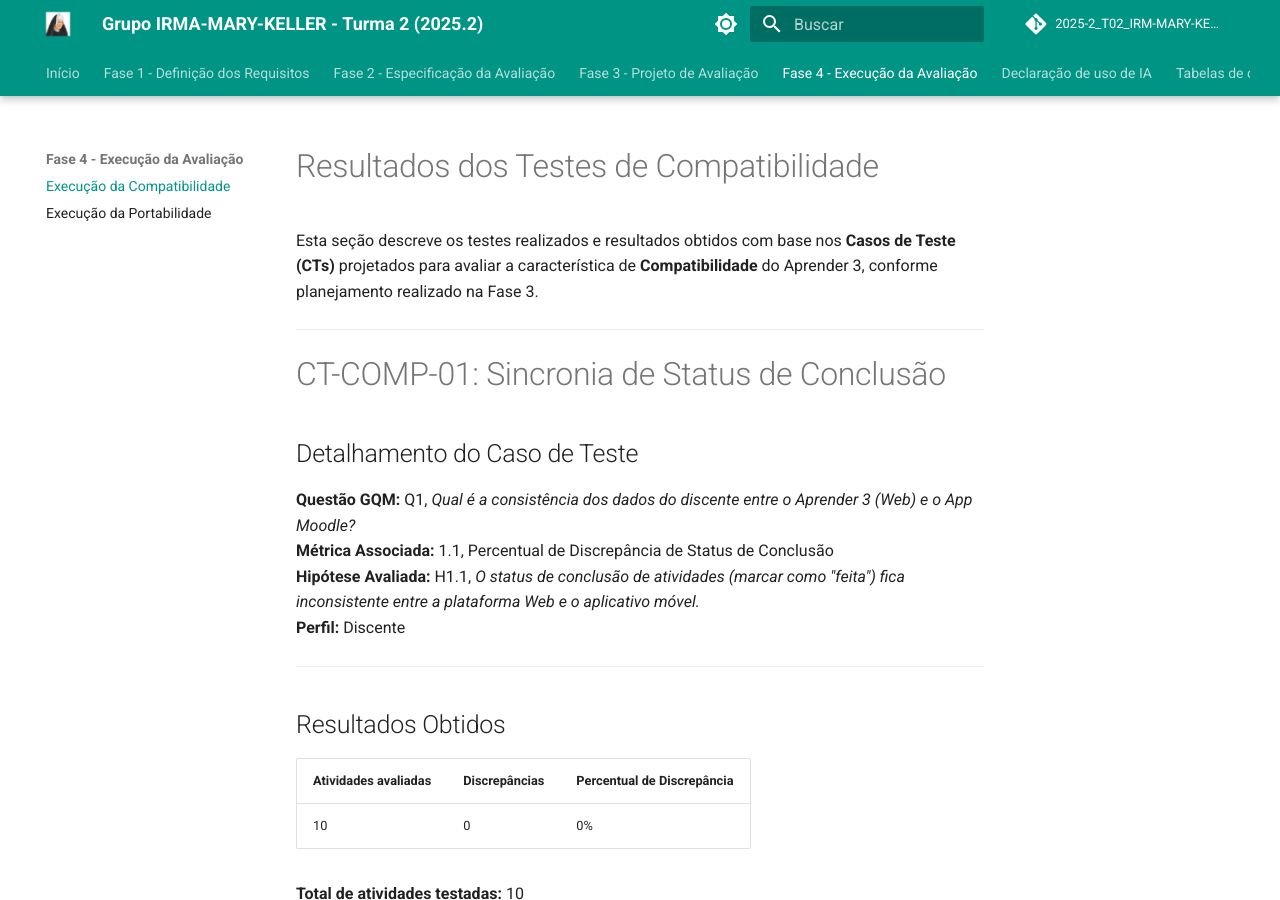
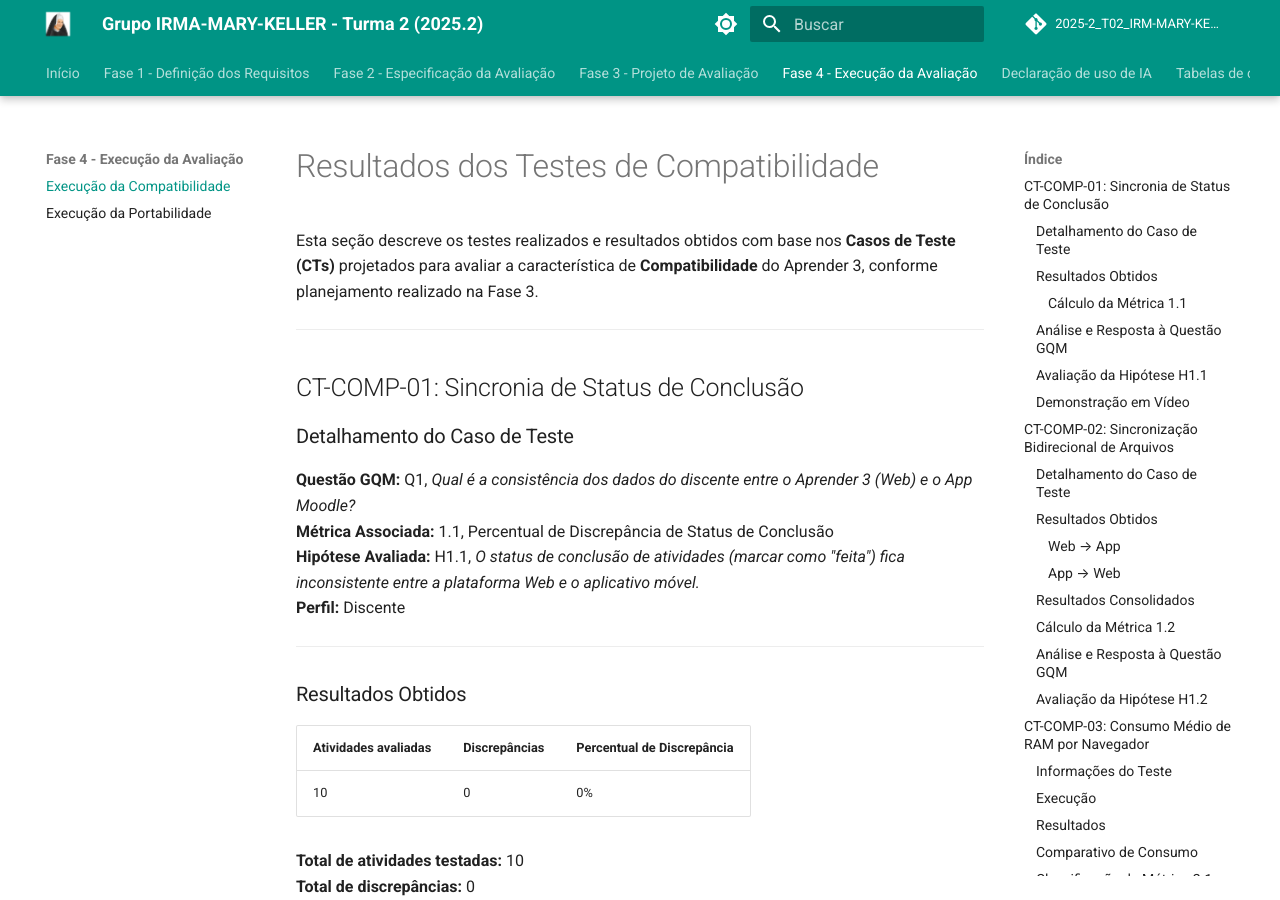
Before and after one commit to FCTE-Qualidade-de-Software-1/2025-2_T02_IRM-MARY-KELLER, an MkDocs documentation site: the page built from docs/fase_4/compatibilidade.md, in a window 1280 px wide and 900 px high. Built offline with MkDocs 1.6.1 and Material for MkDocs 9.7.7, drawn with Linux system fonts in a browser that asks for light colours; comment, search, counter and statistics services are not loaded.

Commit message:
fix: ajustes topicos

```diff
--- a/docs/fase_4/compatibilidade.md
+++ b/docs/fase_4/compatibilidade.md
@@ -3,9 +3,9 @@
 Esta seção descreve os testes realizados e resultados obtidos com base nos **Casos de Teste (CTs)** projetados para avaliar a característica de **Compatibilidade** do Aprender 3, conforme planejamento realizado na Fase 3.
 
 ---
-# CT-COMP-01: Sincronia de Status de Conclusão
+## CT-COMP-01: Sincronia de Status de Conclusão
 
-## Detalhamento do Caso de Teste
+### Detalhamento do Caso de Teste
 **Questão GQM:** Q1, *Qual é a consistência dos dados do discente entre o Aprender 3 (Web) e o App Moodle?*
 **Métrica Associada:** 1.1, Percentual de Discrepância de Status de Conclusão
 **Hipótese Avaliada:** H1.1, *O status de conclusão de atividades (marcar como "feita") fica inconsistente entre a plataforma Web e o aplicativo móvel.*
@@ -13,7 +13,7 @@
 
 ---
 
-## Resultados Obtidos
+### Resultados Obtidos
 
 | Atividades avaliadas | Discrepâncias | Percentual de Discrepância |
 |----------------------|--------------|-----------------------------|
@@ -22,7 +22,7 @@
 **Total de atividades testadas:** 10
 **Total de discrepâncias:** 0
 
-### Cálculo da Métrica 1.1
+#### Cálculo da Métrica 1.1
 **Percentual de Discrepância** = (Nº de atividades com discrepância / Nº total de atividades avaliadas) x 100
 
 Aplicando os valores obtidos:
@@ -33,7 +33,7 @@
 
 ---
 
-## Análise e Resposta à Questão GQM
+### Análise e Resposta à Questão GQM
 
 > **Q1, Qual é a consistência dos dados do discente entre o Aprender 3 (Web) e o App Moodle?**
 
@@ -43,7 +43,7 @@
 
 ---
 
-## Avaliação da Hipótese H1.1
+### Avaliação da Hipótese H1.1
 
 > **H1.1, O status de conclusão de atividades (marcar como "feita") fica inconsistente entre a plataforma Web e o aplicativo móvel.**
 
@@ -59,7 +59,7 @@
 
 ---
 
-## Demonstração em Vídeo
+### Demonstração em Vídeo
 
 A seguir encontra-se o vídeo que demonstra a execução completa do teste de sincronia de status de conclusão entre o Aprender 3 (Web) e o App Moodle:
 
@@ -73,9 +73,9 @@
 
 ---
 
-# CT-COMP-02: Sincronização Bidirecional de Arquivos
+## CT-COMP-02: Sincronização Bidirecional de Arquivos
 
-## Detalhamento do Caso de Teste
+### Detalhamento do Caso de Teste
 **Questão GQM:** Q1, *Qual é a consistência dos dados do discente entre o Aprender 3 (Web) e o App Moodle?*
 **Métrica Associada:** 1.2, Taxa de Sucesso de Sincronização Bidirecional de Arquivos
 **Hipótese Avaliada:** H1.2, *Os arquivos na área "Arquivos privados" não são sincronizados corretamente entre a versão Web e o App.*
@@ -83,13 +83,13 @@
 
 ---
 
-## Resultados Obtidos
+### Resultados Obtidos
 
-### Web → App
+#### Web → App
 - Arquivos enviados via Web: **1**
 - Arquivos recebidos no App: **1**
 
-### App → Web
+#### App → Web
 - Arquivos enviados via App: **1**
 - Arquivos recebidos na Web: **1**
 
@@ -105,7 +105,7 @@
 
 ---
 
-## Cálculo da Métrica 1.2
+### Cálculo da Métrica 1.2
 
 A Métrica 1.2 mede a **Taxa de Sucesso de Sincronização Bidirecional de Arquivos** entre Web e App (Web → App e App → Web).
 
@@ -123,7 +123,7 @@
 
 ---
 
-## Análise e Resposta à Questão GQM
+### Análise e Resposta à Questão GQM
 
 > **Q1, Qual é a consistência dos dados do discente entre o Aprender 3 (Web) e o App Moodle?**
 
@@ -138,7 +138,7 @@
 
 ---
 
-## Avaliação da Hipótese H1.2
+### Avaliação da Hipótese H1.2
 
 > **H1.2, Os arquivos na área "Arquivos privados" não são sincronizados corretamente entre a versão Web e o App.**
 
@@ -154,18 +154,18 @@
 
 ---
 
-# CT-COMP-03: Consumo Médio de RAM por Navegador
+## CT-COMP-03: Consumo Médio de RAM por Navegador
 
-## Informações do Teste
+### Informações do Teste
 - **Questão GQM:** Q2 – Recursos do Navegador
 - **Métrica:** 2.1 – Consumo Médio de RAM por Navegador
 - **Hipótese:** H2.1 – O consumo de memória RAM do Aprender 3 é visivelmente maior em um navegador (ex: Chrome) comparado a outro (ex: Firefox), atrapalhando o uso de outros programas pelo discente
 - **Perfil:** Discente
 
-## Execução
+### Execução
 O teste seguiu o **cenário de teste padrão** definido no plano. O consumo de memória (RAM) do processo principal foi monitorado via Gerenciador de Tarefas após a estabilização da página. Foram realizadas **3 repetições** para cada navegador.
 
-## Resultados
+### Resultados
 
 | Navegador | Tentativa 1 (MB) | Tentativa 2 (MB) | Tentativa 3 (MB) | Média (MB) |
 | :--- | :--- | :--- | :--- | :--- |
@@ -181,7 +181,7 @@
 | Firefox | 666.33 MB | + 59.53% |
 | Edge | 738.00 MB | + 76.69% |
 
-## Classificação da Métrica 2.1
+### Classificação da Métrica 2.1
 
 Critérios (Definidos na Fase 2):
 - Variação < 10%: Excelente
@@ -194,7 +194,7 @@
 
 **Classificação:** **INSATISFATÓRIO**
 
-## Validação da Hipótese
+### Validação da Hipótese
 
 **H2.1: VALIDADA**
 
@@ -212,18 +212,18 @@
 
 ---
 
-# CT-COMP-04: Entrega de Notificações de Fórum por E-mail
+## CT-COMP-04: Entrega de Notificações de Fórum por E-mail
 
-## Informações do Teste
+### Informações do Teste
 - **Questão GQM:** Q3 – Notificações de Fórum
 - **Métrica:** 3.1 – Taxa de Falha de Entrega de Notificação
 - **Hipótese:** H3.1 – Discente não recebe e-mails de novas mensagens em fóruns subscritos
 - **Perfil:** Discente (Visão do Usuário)
 
-## Execução
+### Execução
 Foram realizadas 4 respostas distintas no fórum para conta A e 3 respostas distintas para conta B. A caixa de entrada e a pasta de Spam da Conta A e B foram monitoradas.
 
-## Resultados
+### Resultados
 
 | ID Postagem | Recebeu Notificação A? | Recebeu Notificação B? |Local de Recebimento |
 | :--- | :--- | :--- | :--- |
@@ -234,13 +234,13 @@
 
 
 
-### Estatísticas de Entrega
+#### Estatísticas de Entrega
 - **Total de Envios:** 4
 - **Recebidos na Entrada:** 4
 - **Recebidos no Spam:** 0
 - **Não Recebidos:** 0
 
-## Cálculo da Métrica 3.1 e Classificação
+### Cálculo da Métrica 3.1 e Classificação
 
 **Fórmula:**
 Taxa de Falha = (Nº de Não Recebidos / Total de Postagens) x 100
@@ -252,7 +252,7 @@
 
 **Classificação:** **EXCELENTE**
 
-## Validação da Hipótese
+### Validação da Hipótese
 
 **H3.1: REFUTADA**
 
@@ -268,9 +268,9 @@
 
 ---
 
-# CT-COMP-05: Subscrição de Calendário via URL
+## CT-COMP-05: Subscrição de Calendário via URL
 
-## Detalhamento do Caso de Teste
+### Detalhamento do Caso de Teste
 **Questão GQM:** Q4, *Em que medida o Aprender 3 permite a exportação para calendários externos?*
 **Métrica Associada:** 4.1, Taxa de Falha de Subscrição de URL
 **Hipótese Avaliada:** H4.1, *Os principais serviços de calendário (Google, Outlook) falham ao tentar importar o calendário via URL.*
@@ -278,7 +278,7 @@
 
 ---
 
-## Resultados Obtidos
+### Resultados Obtidos
 
 | Serviço de Calendário | Resultado |
 |----------------------|-----------|
@@ -292,7 +292,7 @@
 **Total de serviços testados:** 6
 **Total de falhas:** 1
 
-### Cálculo da Métrica 4.1
+#### Cálculo da Métrica 4.1
 **Taxa de Falha** = (Nº de tentativas de subscrição que falharam / Nº total de tentativas) x 100
 
 **Classificação segundo os critérios da Fase 2:** **PARCIAL**
@@ -300,7 +300,7 @@
 
 ---
 
-## Análise e Resposta à Questão GQM
+### Análise e Resposta à Questão GQM
 
 > **Q4, Em que medida o Aprender 3 permite a exportação para calendários externos?**
 
@@ -312,7 +312,7 @@
 
 ---
 
-## Avaliação da Hipótese H4.1
+### Avaliação da Hipótese H4.1
 
 > **H4.1, Os principais serviços de calendário, Google e Outlook, falham ao tentar importar o calendário via URL.**
 
@@ -324,7 +324,7 @@
 
 ---
 
-## Demonstração em Vídeo
+### Demonstração em Vídeo
 A seguir encontra-se o vídeo que demonstra a execução completa do teste de subscrição do calendário via URL:
 
 <div style="position:relative;padding-bottom:56.25%;height:0;overflow:hidden;">
@@ -337,9 +337,9 @@
 
 ---
 
-# CT-COMP-06: Importação Estática (.ics) vs Subscrição Dinâmica (URL)
+## CT-COMP-06: Importação Estática (.ics) vs Subscrição Dinâmica (URL)
 
-## Detalhamento do Caso de Teste
+### Detalhamento do Caso de Teste
 **Questão GQM:** Q4, *Em que medida o Aprender 3 permite a exportação para calendários externos?*
 **Métrica Associada:** 4.2, Diferencial de Sucesso entre Importação Manual (.ics) e Subscrição Automática (URL)
 **Hipótese Avaliada:** H4.2, *A importação manual do arquivo .ics funciona, mas a subscrição automática via URL falha, indicando problema específico no mecanismo dinâmico.*
@@ -347,7 +347,7 @@
 
 ---
 
-## Resultados Obtidos
+### Resultados Obtidos
 
 | Nome do Calendário | Resultado URL | Resultado ICS |
 |--------------------|--------------|----------------|
@@ -392,7 +392,7 @@
 
 ---
 
-## Cálculo da Métrica 4.2
+### Cálculo da Métrica 4.2
 A Métrica 4.2 compara diretamente o sucesso da importação manual (.ics) com o sucesso da subscrição automática (URL).
 
 Diferencial de Sucesso = % Sucesso ICS - % Sucesso URL
@@ -412,7 +412,7 @@
 
 ---
 
-## Análise e Resposta à Questão GQM
+### Análise e Resposta à Questão GQM
 
 > **Q4, Em que medida o Aprender 3 permite a exportação para calendários externos?**
 
@@ -424,7 +424,7 @@
 
 ---
 
-## Avaliação da Hipótese H4.2
+### Avaliação da Hipótese H4.2
 
 > **H4.2, A importação manual do arquivo .ics funciona, mas a importação automática via link falha, indicando problema específico no mecanismo de atualização automática.**
 
@@ -436,7 +436,7 @@
 
 ---
 
-## Demonstração em Vídeo
+### Demonstração em Vídeo
 O vídeo a seguir apresenta a **execução completa do teste**, mostrando a comparação entre a importação via URL e a importação manual via arquivo .ics:
 
 <div style="position:relative;padding-bottom:56.25%;height:0;overflow:hidden;">
@@ -450,19 +450,19 @@
 
 ---
 
-# CT-COMP-07: Sucesso da Funcionalidade Drag-and-Drop (D&D) por Navegador
+## CT-COMP-07: Sucesso da Funcionalidade Drag-and-Drop (D&D) por Navegador
 
-## Informações do Teste
+### Informações do Teste
 - **Métrica:** 5.1 - Compatibilidade de Drag-and-Drop
 - **Objetivo:** Avaliar a taxa de sucesso da funcionalidade drag-and-drop em diferentes navegadores.
 - **Hipótese:** H5.1: A funcionalidade de drag-and-drop apresenta taxa de sucesso superior a 85% em navegadores modernos.
 
-## Ambiente de Teste
+### Ambiente de Teste
 - **Funcionalidades Testadas:** Fóruns (anexo de arquivos), Blocos laterais (reorganização), Calendário (arrastar eventos).
 - **Método:** 10 tentativas totais por navegador (distribuídas entre as funcionalidades).
 - **Arquivos teste:** PDF (2.5MB), DOCX (1.8MB), PNG (3.2MB).
 
-## Resultados dos Testes
+### Resultados dos Testes
 
 | Navegador | Tentativas | Sucessos | Falhas | Taxa de Sucesso |
 | :--- | :--- | :--- | :--- | :--- |
@@ -470,7 +470,7 @@
 | Firefox | 10 | 10 | 0 | 100% |
 | Edge | 10 | 9 | 1 | 90% |
 
-### Detalhamento por Funcionalidade
+#### Detalhamento por Funcionalidade
 
 | Funcionalidade | Chrome | Firefox | Edge |
 | :--- | :--- | :--- | :--- |
@@ -478,12 +478,12 @@
 | Blocos Laterais (3 tentativas) | 2/3 | 3/3 | 3/3 |
 | Calendário (3 tentativas) | 3/3 | 3/3 | 3/3 |
 
-### Falhas Identificadas
+#### Falhas Identificadas
 - **Chrome (1 falha):** Blocos Laterais: Elemento não posicionou corretamente, retornou à posição original sem mensagem de erro.
 - **Firefox (0 falhas):** Nenhuma falha registrada.
 - **Edge (1 falha):** Fóruns: Arquivo não foi reconhecido imediatamente na área de drop, necessitou segunda tentativa.
 
-## Classificação da Métrica 5.1
+### Classificação da Métrica 5.1
 
 Critérios (ISO/IEC 25010):
 - ≥ 95%: Excelente
@@ -496,7 +496,7 @@
 - Firefox: 100% - **EXCELENTE**
 - Edge: 90% - **BOM**
 
-## Validação da Hipótese
+### Validação da Hipótese
 
 **H5.1: CONFIRMADA**
 
@@ -504,9 +504,9 @@
 
 ---
 
-## Resumo dos Resultados
+### Resumo dos Resultados
 
-### Métricas Avaliadas
+#### Métricas Avaliadas
 
 | Métrica       | Descrição                                       | Resultado          | Classificação |
 | ------------- | ----------------------------------------------- | ------------------ | ------------- |
@@ -520,7 +520,7 @@
 
 ---
 
-## Histórico de Versões
+### Histórico de Versões
 
 | Versão | Data       | Descrição                               | Autor                                  |
 | :----: | ---------- | --------------------------------------- | -------------------------------------- |
```
